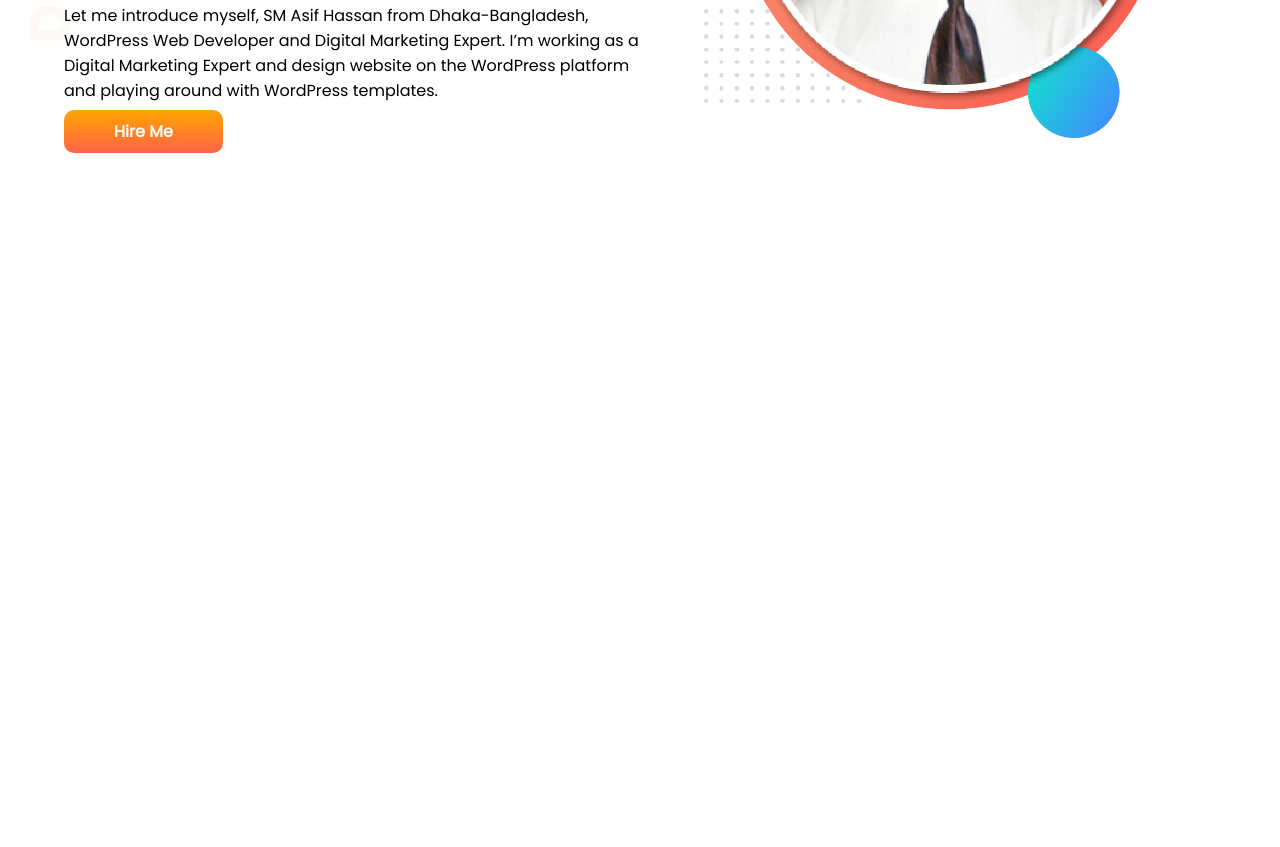
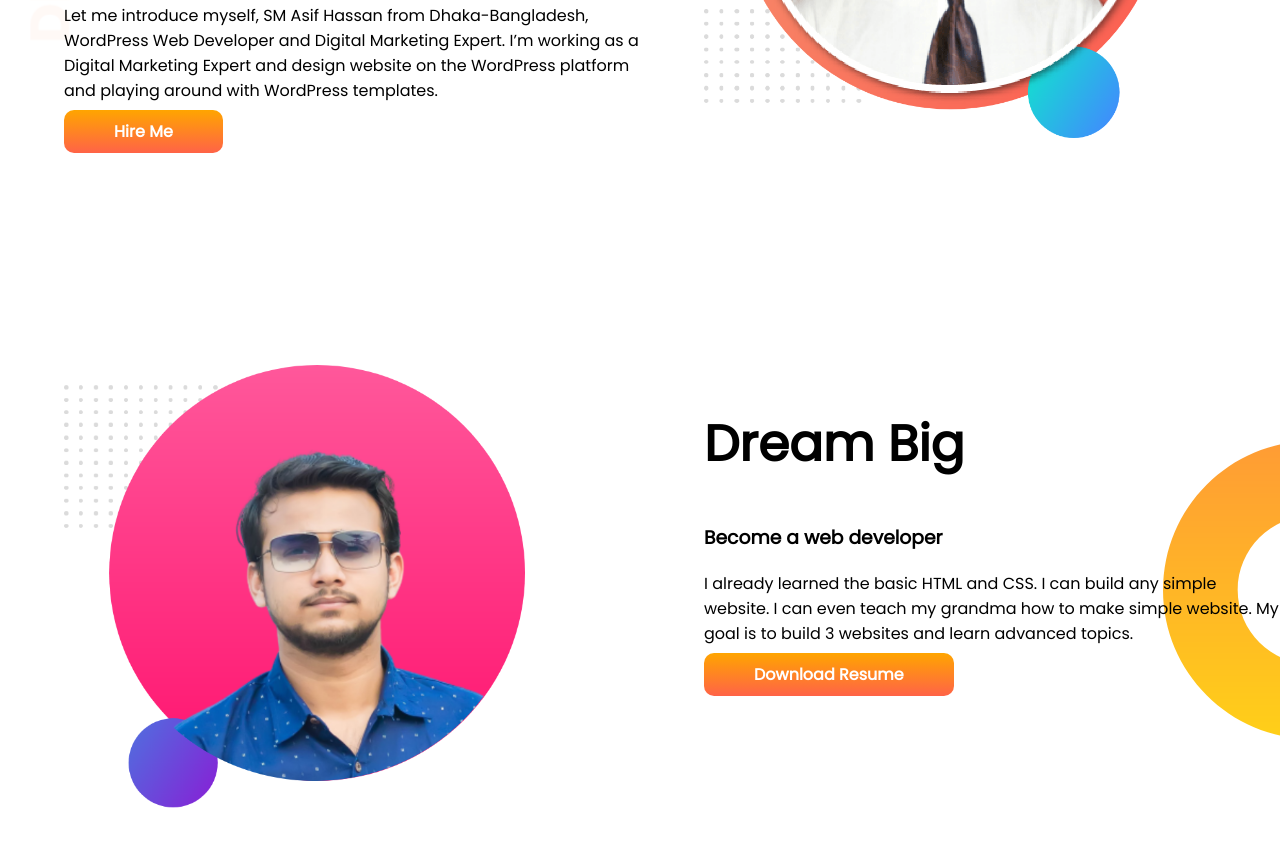
Before and after one commit to SM-Asif/developer-portfolio, a plain HTML site: page index.html in a window 1280 px wide. Shown: the part 319-1166 px from the top of the page. Before the commit the page ends 800 px from the top, so only its background shows below. Drawn offline with Linux system fonts and the light colour scheme.

Commit message:
deam add

```diff
--- a/index.html
+++ b/index.html
@@ -27,6 +27,20 @@
             <img src="images/sm-asif-hassan.png" alt="">
         </div>
     </section>
+    <section class="dream-big">
+        <div class="half-width">
+            <img src="images/sm-asif-hassan 2nd section.png" alt="">
+        </div>
+        <div class="half-width">
+            <h1>Dream Big</h1>
+            <h3>Become a web developer</h3>
+            <p>I already learned the basic HTML and CSS. I can build any simple website. I can even teach my grandma how
+                to
+                make simple website. My goal is to build 3 websites and learn advanced topics.</p>
+            <a class="link-btn" target=_blank href="https://smasifhassan.com/">Download Resume</a>
+
+        </div>
+    </section>
 </body>
 
 </html>
--- a/style.css
+++ b/style.css
@@ -12,6 +12,7 @@ h1{
 
 section{
     display: flex;
+    margin-bottom: 220px;
 }
 
 .half-width{
@@ -36,3 +37,8 @@ section{
     background-repeat: no-repeat;
 
 }
+.dream-big{
+    background-image: url(images/dream-bg.png);
+    background-repeat: no-repeat;
+    background-position:right;
+}
```
Also changed, not shown: images/sm-asif-hassan 2nd section.png (added).
